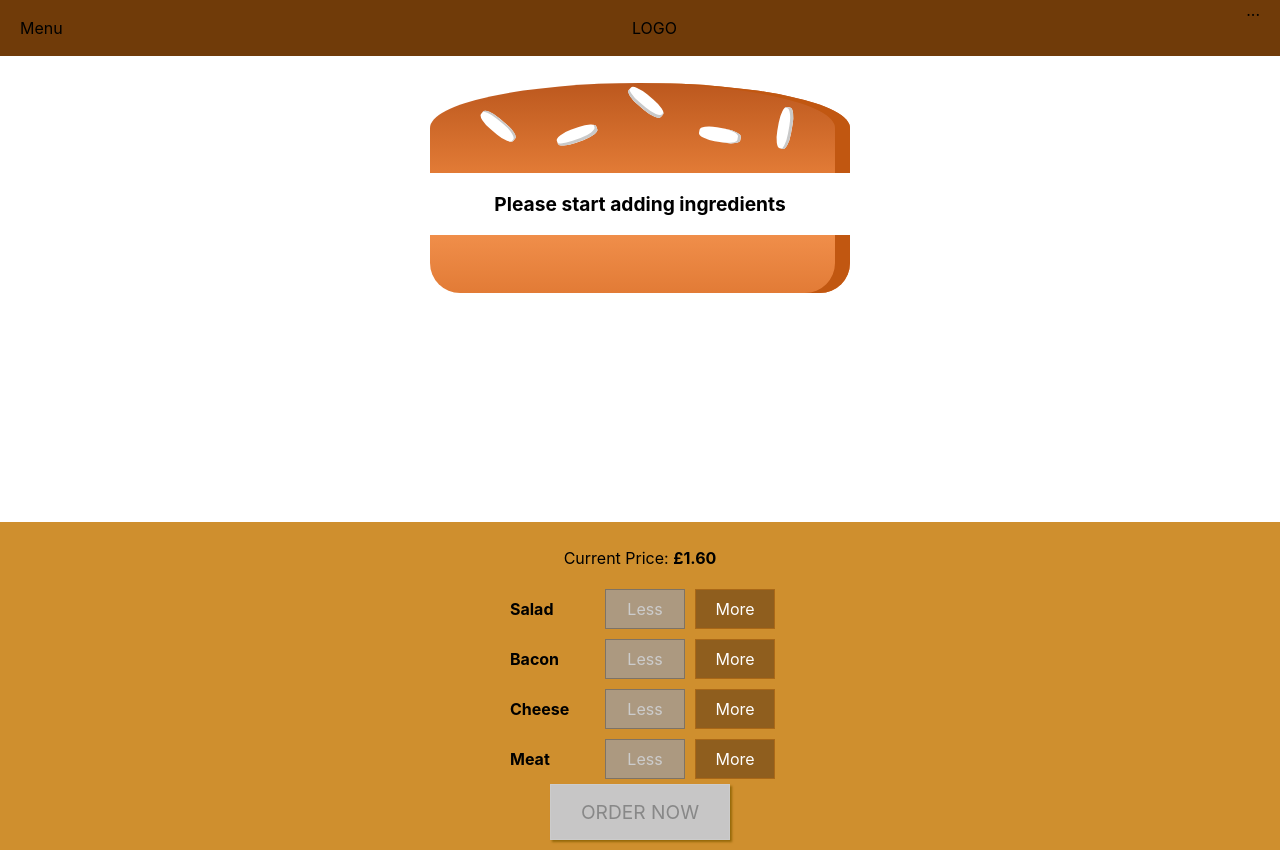
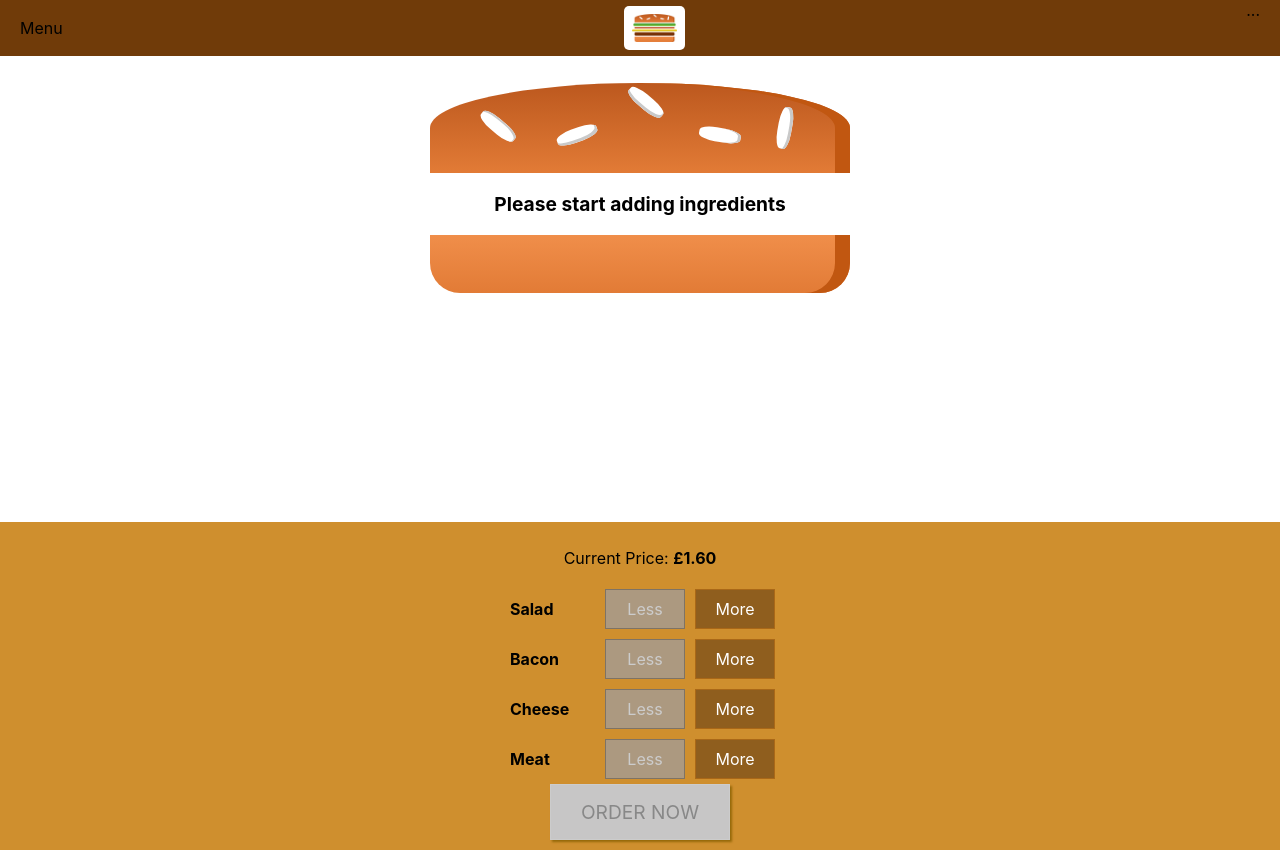
Before and after one commit to charlotte-hues/burger-builder, a React (Create React App) app: page / in a window 1280 px wide. Built offline with nearby package versions, Linux system fonts and the light colour scheme.

Commit message:
video 144 - added a logo

```diff
--- /dev/null
+++ b/src/components/Logo/Logo.js
@@ -0,0 +1,11 @@
+import React from "react";
+import burgerLogo from "../../assets/images/burger-logo.png";
+import classes from "./Logo.module.css";
+
+const logo = props => (
+  <div className={classes.Logo}>
+    <img src={burgerLogo} />
+  </div>
+);
+
+export default logo;
--- /dev/null
+++ b/src/components/Logo/Logo.module.css
@@ -0,0 +1,11 @@
+.Logo {
+  background-color: white;
+  padding: 8px;
+  height: 80%;
+  box-sizing: border-box;
+  border-radius: 5px;
+}
+
+.Logo img {
+  height: 100%;
+}
--- a/src/components/Navigation/Toolbar/Toolbar.js
+++ b/src/components/Navigation/Toolbar/Toolbar.js
@@ -1,10 +1,11 @@
 import React from "react";
 import classes from "./Toolbar.module.css";
+import Logo from "../../Logo/Logo";
 
 const toobar = props => (
   <header className={classes.Toolbar}>
     <div>Menu</div>
-    <div>LOGO</div>
+    <Logo />
     <nav>...</nav>
   </header>
 );
```
Also changed, not shown: src/components/Navigation/NavigationItems/NavigationItems.js (added, +7 -0 lines), src/assets/images/burger-logo.png (added).
